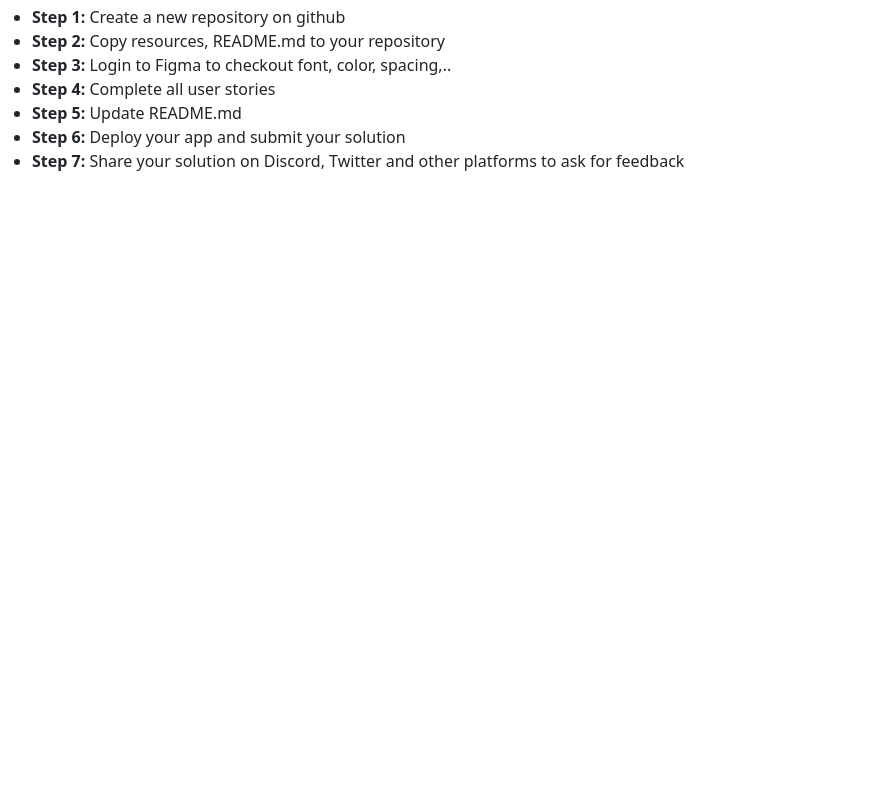
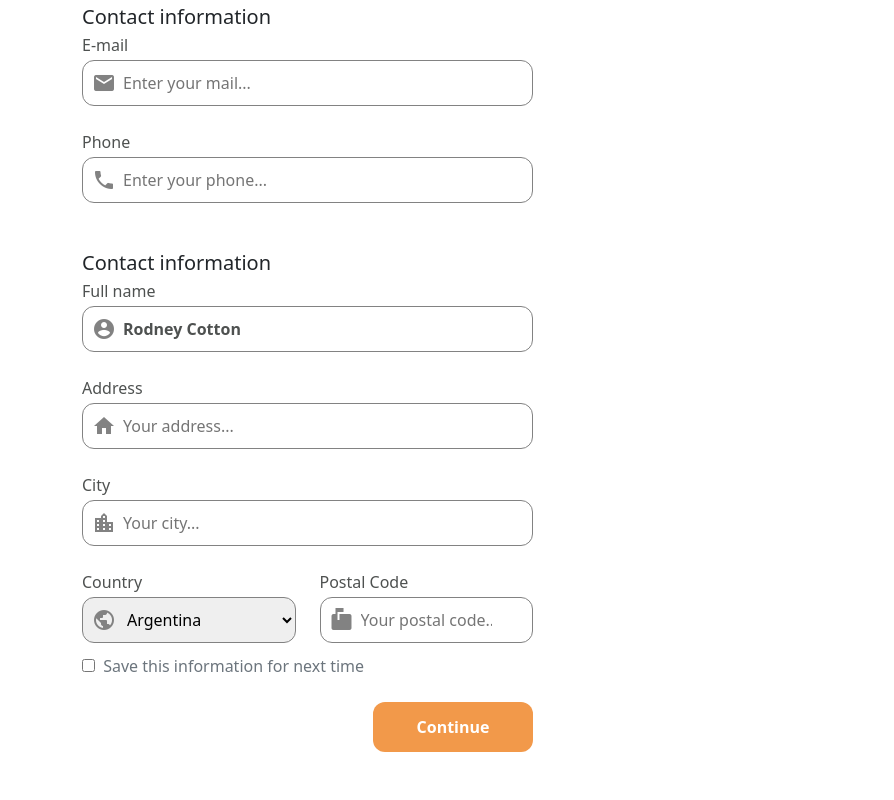
Before and after one commit to matiastoso/checkout-page, a plain HTML site: page index.html in a window 1280 px wide. Shown: the part 91-891 px from the top of the page, without its empty margins (0-894 px from the left). Before the commit the page ends 800 px from the top, so only its background shows below. Drawn offline with nearby package versions, Linux system fonts and the light colour scheme.

Commit message:
Primera parte del CheckOut

```diff
--- a/index.html
+++ b/index.html
@@ -6,39 +6,88 @@
   maximum-scale=5"/>
   <link rel="icon" href="images/devchallenges.png" />
   <link rel="shortcut icon" type="image/x-icon" href="https://devchallenges.io/" />
-  <link href="https://fonts.googleapis.com/css2?family=Poppins:wght@400;500&display=swap" rel="stylesheet" />
+  <link href="https://fonts.googleapis.com/icon?family=Material+Icons" rel="stylesheet">
   <link href="https://cdn.jsdelivr.net/npm/bootstrap@5.1.0/dist/css/bootstrap.min.css" rel="stylesheet" integrity="sha384-KyZXEAg3QhqLMpG8r+8fhAXLRk2vvoC2f3B09zVXn8CA5QIVfZOJ3BCsw2P0p/We" crossorigin="anonymous">
+  <link rel="stylesheet" href="css/styles.css">
   <title>Checkout Page</title>
 </head>
 
 <body>
-  <div class="welcome">
-    <div class="welcome-text">
-      <h1>
-        Welcome to
-        <a href="https://devchallenges.io/" target="_blank">devchallenges.io</a>
-      </h1>
+  <div class="container pb-5">
+    <h1 class="my-4">Checkout</h1>
 
-      <p>
-        If you have any questions, don't hesitate to ask on Discord. Here are
-        7 general steps to complete the challenge:
-      </p>
+    <div class="row justify-content-between">
+      <div class="col-12 col-md-5">
+        <h5 class="mb-1">Contact information</h5>
+
+        <!-- CONTACT INFORMATION -->
+        <form>
+          <div class="formularios">
+            <label for="E-mail">E-mail</label> <br>
+            <input type="email" name="E-mail" placeholder="Enter your mail..."> <br> <br>
+            <span class="material-icons email-icon">email</span>
+          </div>
+
+          <div class="formularios">
+            <label for="Phone">Phone</label> <br>
+            <input type="text" name="Phone" placeholder="Enter your phone...">
+            <span class="material-icons phone-icon">phone</span>
+          </div>
+        </form>
+
+        <!-- SHOPPING ADDRESS -->
+        <h5 class="mt-5 mb-1">Contact information</h5>
+
+        <form>
+          <div class="formularios">
+            <label for="fullname">Full name</label> <br>
+            <input type="text" name="fullname" placeholder="Rodney Cotton"> <br><br>
+            <span class="material-icons email-account">account_circle</span>
+          </div>
+
+          <div class="formularios">
+            <label for="address">Address</label> <br>
+            <input type="text" name="address" placeholder="Your address..."> <br><br>
+            <span class="material-icons phone-icon">home</span>
+          </div>
+
+          <div class="formularios">
+            <label for="address">City</label> <br>
+            <input type="text" name="address" placeholder="Your city..."> <br><br>
+            <span class="material-icons phone-icon">location_city</span>
+          </div>
+
+          <section class="row">
+            <div class="col-6 formularios">
+              <label for="address">Country</label> <br>
+              <select name="contry" id="country" name="address" placeholder="Your country...">
+                <option value="argentina">Argentina</option>
+                <option value="chile">Chile</option>
+                <option value="brasil">Brasil</option>
+                <option value="uruguay">Uruguay</option>
+              </select>
+
+              <span class="material-icons public-icon">public</span>
+            </div>
+
+            <div class="col-6 formularios">
+              <label for="address">Postal Code</label> <br>
+              <input type="text" name="address" placeholder="Your postal code...">
+              <span class="material-icons city-icon">markunread_mailbox</span>
+            </div>
+          </section>
+
+          <input class="me-1 mt-3" type="checkbox" name="nextTime" id="">
+          <label class="text-muted" for="nextTime">Save this information for next time</label>
+        </form>
+
+        <button class="mt-4 btn-continue">Continue</button>
+      </div>
+
+      <div class="col-12 col-md-5">
+
+      </div>
     </div>
-
-    <ul>
-      <li><b>Step 1:</b> Create a new repository on github</li>
-      <li><b>Step 2:</b> Copy resources, README.md to your repository</li>
-      <li>
-        <b>Step 3:</b> Login to Figma to checkout font, color, spacing,..
-      </li>
-      <li><b>Step 4:</b> Complete all user stories</li>
-      <li><b>Step 5:</b> Update README.md</li>
-      <li><b>Step 6:</b> Deploy your app and submit your solution</li>
-      <li>
-        <b>Step 7:</b> Share your solution on Discord, Twitter and other
-        platforms to ask for feedback
-      </li>
-    </ul>
   </div>
 </body>
 </html>
--- a/sass/styles.scss
+++ b/sass/styles.scss
@@ -0,0 +1,85 @@
+// VARIABLES
+$gray: #4E5150;
+$light-gray: #828282;
+
+h1 {
+    color: $gray;
+}
+
+// FORMS
+.formularios {
+    position: relative;
+
+    input[type="text"], input[type="email"], #country {
+        width: 100%;
+        border-radius: 12px;
+        border: 1px solid #828282;
+        margin-top: 3px;
+        padding: 10px 40px;
+
+        &:focus {
+            outline: none;
+        }
+    }
+
+    input[name="fullname"]::placeholder {
+        color: $gray;
+        font-weight: bold;
+    }
+
+    label {
+        color: $gray;
+        font-weight: 500;
+    }
+}
+
+.email-icon {
+    color: $light-gray;
+    position: absolute;
+    left: 10px;
+    top: 38px;
+}
+
+.phone-icon {
+    color: $light-gray;
+    position: absolute;
+    left: 10px;
+    top: 38px;
+}
+
+.email-account {
+    color: $light-gray;
+    position: absolute;
+    left: 10px;
+    top: 38px;
+}
+
+.public-icon {
+    color: $light-gray;
+    position: absolute;
+    left: 22px;
+    top: 38px;
+}
+
+.city-icon {
+    color: $light-gray;
+    position: absolute;
+    left: 22px;
+    top: 38px;
+}
+
+.btn-continue {
+    float: right;
+    background: #F2994A;
+    color: white;
+    width: 160px;
+    height: 50px;
+    font-weight: 600;
+    border: none;
+    border-radius: 12px;
+    transition: all .3s;
+
+    &:hover {
+        background: #f5a45d;
+    }
+}
```
Also changed, not shown: css/styles.css, 1 other file.
